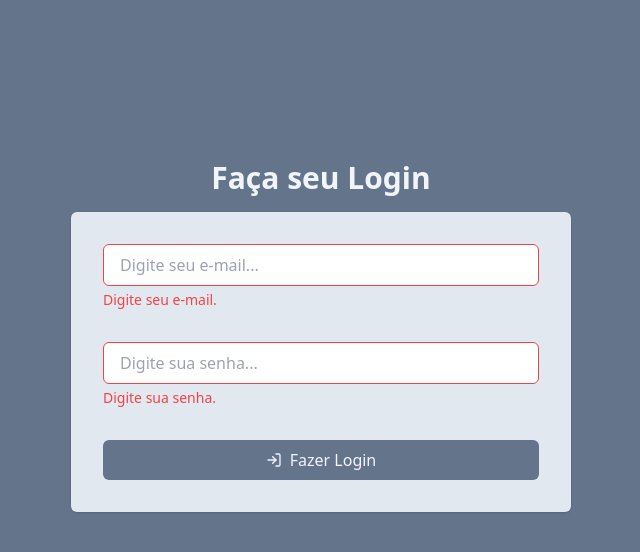
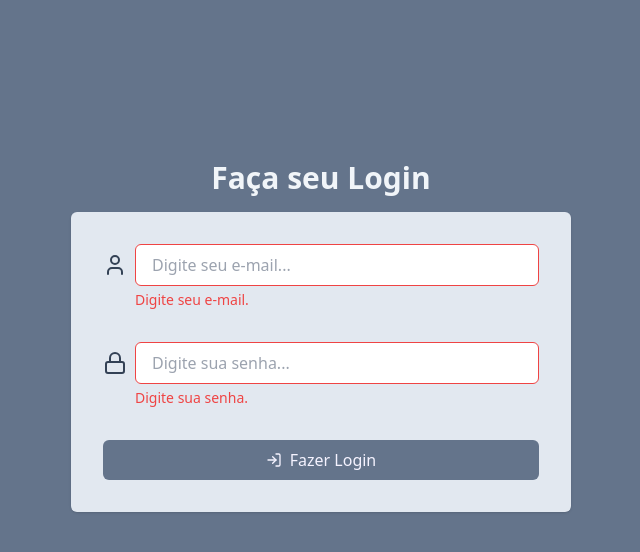
Before and after one commit to SenaBel/ListaDeTarefas, a React (Vite) app: page /login in a window 1280 px wide. Both pictures are taken after a click on the button "Fazer Login". Shown: the top 552 px of the page, without its empty margins (319-959 px from the left). Built offline with nearby package versions, Linux system fonts and the light colour scheme.

Commit message:
feat(atualizando react 19)

```diff
--- a/package.json
+++ b/package.json
@@ -11,8 +11,8 @@
   },
   "dependencies": {
     "lucide-react": "^0.345.0",
-    "react": "^18.3.1",
-    "react-dom": "^18.3.1",
+    "react": "^19.0.0",
+    "react-dom": "^19.0.0",
     "react-router-dom": "^6.27.0"
   },
   "devDependencies": {
--- a/src/App.tsx
+++ b/src/App.tsx
@@ -1,10 +1,12 @@
 import AddTasks from "./components/AddTask/AddTasks";
 import ListTasks from "./components/ListTasks/ListTasks";
+import Navbar from "./components/navBar/NavBar";
 import { TaskProvider } from "./contexts/TaskContext";
 
 function App() {
   return (
     <>
+      <Navbar />
       <div className="w-screen h-screen bg-slate-500 flex justify-center p-6">
         <div className="space-y-4 w-[500px]">
           <h1 className="text-3xl text-slate-100 font-bold text-center">
--- /dev/null
+++ b/src/components/navBar/NavBar.tsx
@@ -0,0 +1,30 @@
+import { X } from "lucide-react";
+import { useContext } from "react";
+import { AuthContext } from "../../contexts/Auth/AuthContext";
+
+const Navbar = () => {
+  const auth = useContext(AuthContext);
+
+  return (
+    <nav className=" w-screen  items-center px-8 py-4 bg-slate-700 text-white border-b border-slate-600">
+      <div className="flex items-center gap-10">
+        {/* Adicionar conteúdo da navbar, como logo ou links, caso necessário */}
+        <div className="flex  items-center justify-between w-full">
+          <h1 className="text-3xl font-semibold"> Sua Vida Mais Organizada</h1>
+          <button
+            onClick={() => auth.signout()}
+            className="
+        bg-slate-500 text-violet-50 px-4 py-2
+        rounded-md font-medium flex justify-center items-center gap-2 hover:bg-slate-600"
+          >
+            Sair
+            <X className="size-4" />
+          </button>
+        </div>
+      </div>
+      <div>{/* Se precisar adicionar outros links ou botões */}</div>
+    </nav>
+  );
+};
+
+export default Navbar;
--- a/src/contexts/Auth/AuthProvider.tsx
+++ b/src/contexts/Auth/AuthProvider.tsx
@@ -10,11 +10,12 @@ export const AuthProvider = ({ children }: { children: JSX.Element }) => {
 
   useEffect(() => {
     const validateToken = async () => {
-      const storageData = localStorage.getItem("authToken") ?? "";
+      const storageData = localStorage.getItem("authToken");
       if (storageData) {
         try {
           const data = await LoginService.validateToken(storageData);
-          if (data.user) {
+          console.log("Resposta do validateToken:>>>", data);
+          if (data?.user) {
             setUser(data.user);
           }
         } catch (error) {
@@ -44,19 +45,16 @@ export const AuthProvider = ({ children }: { children: JSX.Element }) => {
   };
 
   const signout = async () => {
-    console.log("signout está sendo executada.");
+    console.log("signout está sendo executadauuuuu");
     await LoginService.signout();
     setUser(null);
     setToken("");
   };
 
-  const setToken = (token: string | null) => {
-    if (token) {
-      localStorage.setItem("authToken", token); // Salva o token apenas se não for null
-    } else {
-      localStorage.removeItem("authToken"); // Remove o token se for null
-    }
-  };
+  const setToken = (token: string | null) =>
+    token
+      ? localStorage.setItem("authToken", token)
+      : localStorage.removeItem("authToken");
 
   return (
     <AuthContext.Provider value={{ user, signin, signout }}>
--- a/src/pages/Login/Login.tsx
+++ b/src/pages/Login/Login.tsx
@@ -1,6 +1,6 @@
-import { ChangeEvent, useContext, useState } from "react";
+import { useContext, useState } from "react";
 
-import { Plus, LogIn } from "lucide-react";
+import { LogIn, User, Lock } from "lucide-react";
 import { AuthContext } from "../../contexts/Auth/AuthContext";
 import { useNavigate } from "react-router-dom";
 
@@ -41,10 +41,12 @@ export const Login = () => {
         </h1>
         <div className="p-8 space-y-8 bg-slate-200 rounded-md shadow flex flex-col">
           <div className="flex flex-col ">
+            <div className="flex items-center gap-2">
+              <User className="text-slate-700" />
               <input
                 type="text"
                 placeholder="Digite seu e-mail..."
-              className={`border ${
+                className={`flex-grow border ${
                   emailError
                     ? "border-red-500 outline-red-500 focus:outline-0"
                     : "border-slate-300"
@@ -55,15 +57,21 @@ export const Login = () => {
                   if (e.target.value.length > 1) setEmailError(null);
                 }}
               />
+            </div>
             {emailError && (
-              <span className=" text-red-500 text-sm mt-1">{emailError}</span>
+              <span className=" text-red-500 text-sm mt-1 ml-8">
+                {emailError}
+              </span>
             )}
           </div>
           <div className="flex flex-col ">
+            <div className="flex items-center gap-2">
+              <Lock className="text-slate-700" />
+
               <input
                 type="password"
                 placeholder="Digite sua senha..."
-              className={`border ${
+                className={`flex-grow border ${
                   passwordError
                     ? "border-red-500 outline-red-500 focus:outline-0"
                     : "border-slate-300"
@@ -74,8 +82,9 @@ export const Login = () => {
                   if (e.target.value.length > 0) setPasswordError(null);
                 }}
               />
+            </div>
             {passwordError && (
-              <span className=" text-red-500 text-sm mt-1">
+              <span className=" text-red-500 text-sm mt-1 ml-8">
                 {passwordError}
               </span>
             )}
--- a/src/services/LoginService.ts
+++ b/src/services/LoginService.ts
@@ -29,9 +29,8 @@ class LoginService {
   async validateToken(token: string) {
     try {
       const response = await fetch(`${API_URL}/validate-token`, {
-        method: "POST",
+        method: "GET",
         headers: {
-          "Content-Type": "application/json",
           Authorization: `Bearer ${token}`,
         },
       });
@@ -39,7 +38,9 @@ class LoginService {
       if (!response.ok) {
         throw new Error(`Erro: ${response.status}`);
       }
+
       const result = await response.json();
+      console.log("RESULT", result);
       return result;
     } catch (error) {
       console.error("Erro ao validar o token:", error);
@@ -52,14 +53,17 @@ class LoginService {
       const response = await fetch(`${API_URL}/signout`, {
         method: "POST",
         headers: {
-          "Content-Type": "application/json",
+          // "Content-Type": "application/json",
+          Authorization: `Bearer ${localStorage.getItem("token")}`,
         },
       });
 
       if (!response.ok) {
         throw new Error(`Erro: ${response.status}`);
       }
-      return true;
+
+      localStorage.removeItem("token"); // Remova o token do armazenamento
+      //window.location.href = "/login";
     } catch (error) {
       console.error("Erro ao fazer logout:", error);
       throw error;
```
Also changed, not shown: 1 other file (tests, documents, lock files or other folders). Lines whose indentation alone changed are shown as unchanged.
